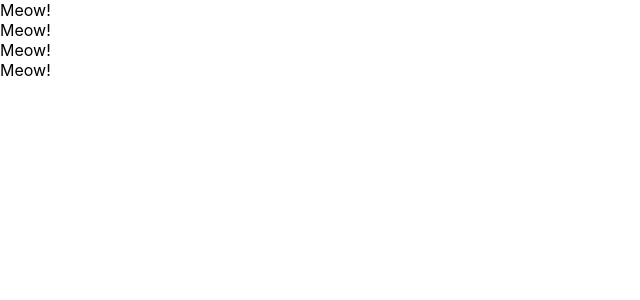
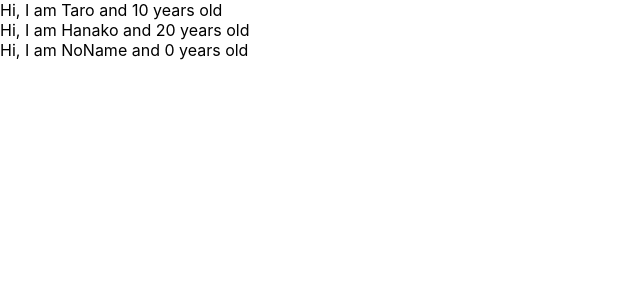
Before and after one commit to RyutaAoyama/react-redux, a React (Create React App) app: page / in a window 1280 px wide. Shown: the top 300 px of the page, without its empty margins (0-640 px from the left). Built offline with nearby package versions, Linux system fonts and the light colour scheme.

Commit message:
learn props of component

```diff
--- a/src/App.js
+++ b/src/App.js
@@ -12,15 +12,27 @@
 // }
 
 const App = () => {
-  return <div>
-    <Cat />
-    <Cat />
-    <Cat />
-    <Cat />
+  const profiles = [
+    {name: "Taro", age: 10},
+    {name: "Hanako", age: 20},
+    {name: "NoName"}
+  ];
+  return (
+    <div>
+      {
+        profiles.map((profile, index) => {
+          return <User name={profile.name} age={profile.age} key={index}/>
+        })
+      }
   </div>
+  )
 }
 
-const Cat = () => {
-  return <div>Meow!</div>
+const User = (props) => {
+return <div>Hi, I am {props.name} and {props.age} years old</div>
+}
+
+User.defaultProps = {
+  age: 0
 }
 export default App;
```
